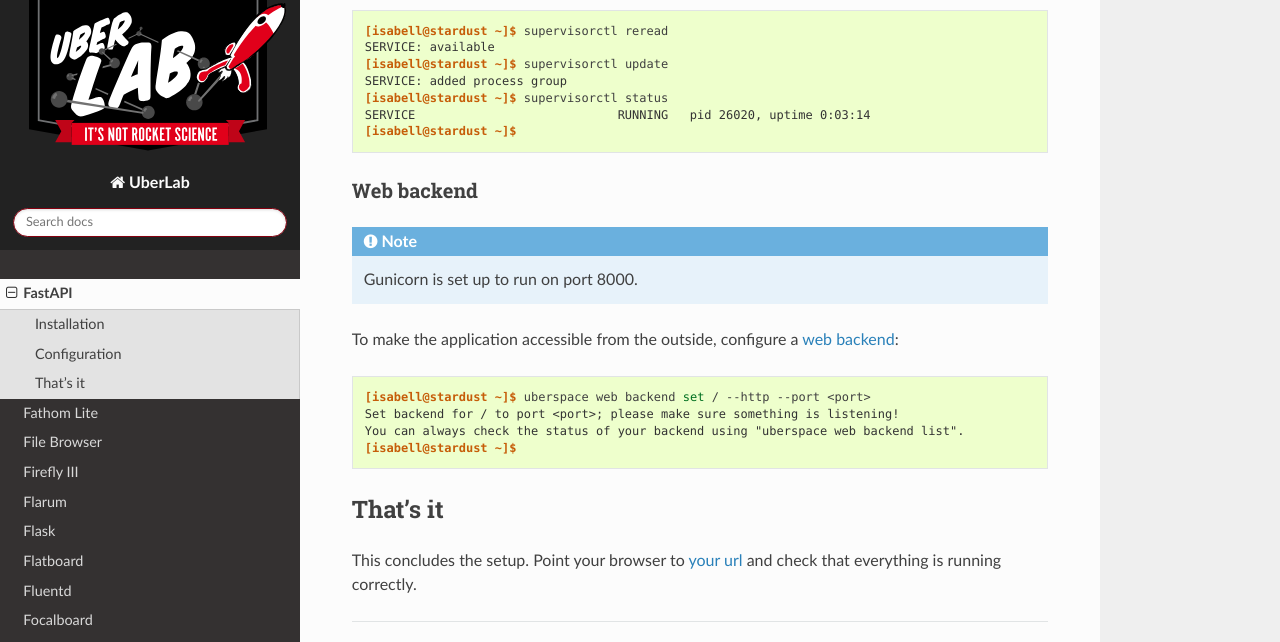
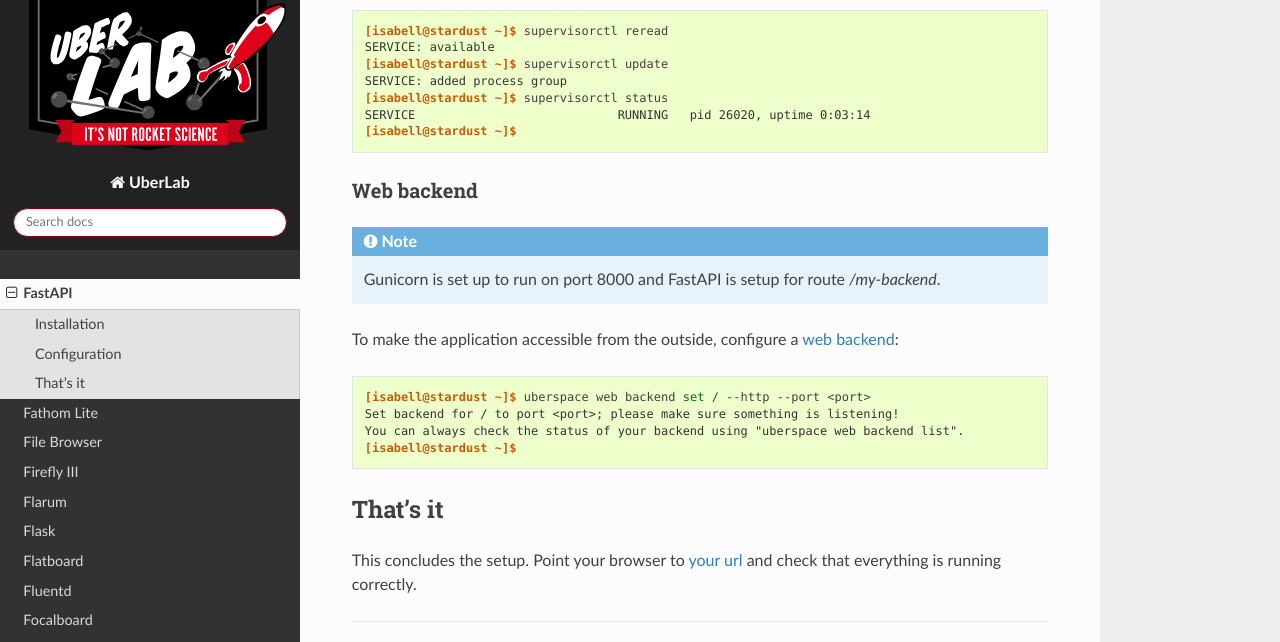
Before and after one commit to Uberspace/lab, a Sphinx documentation site: the page built from source/guide_fastapi.rst, in a window 1280 px wide and 900 px high, scrolled down 3417 px, cut to the strip 0-642 px from the top of the window. Built offline with Sphinx 7.4.7 and the Read the Docs theme 2.0.0, drawn with Linux system fonts in a browser that asks for light colours.

Commit message:
FastAPI: use /my-backend as default route

```diff
--- a/source/guide_fastapi.rst
+++ b/source/guide_fastapi.rst
@@ -50,7 +50,7 @@
 
   api = fastapi.FastAPI()
 
-  @api.get('/')
+  @api.get('/my-backend')
   def calculate():
     answer = 24 + 18
     return {'answer': answer}
@@ -142,7 +142,7 @@
 Web backend
 -----------
 
-.. note:: Gunicorn is set up to run on port 8000.
+.. note:: Gunicorn is set up to run on port 8000 and FastAPI is setup for route `/my-backend`.
 
 .. include:: includes/web-backend.rst
 
```
